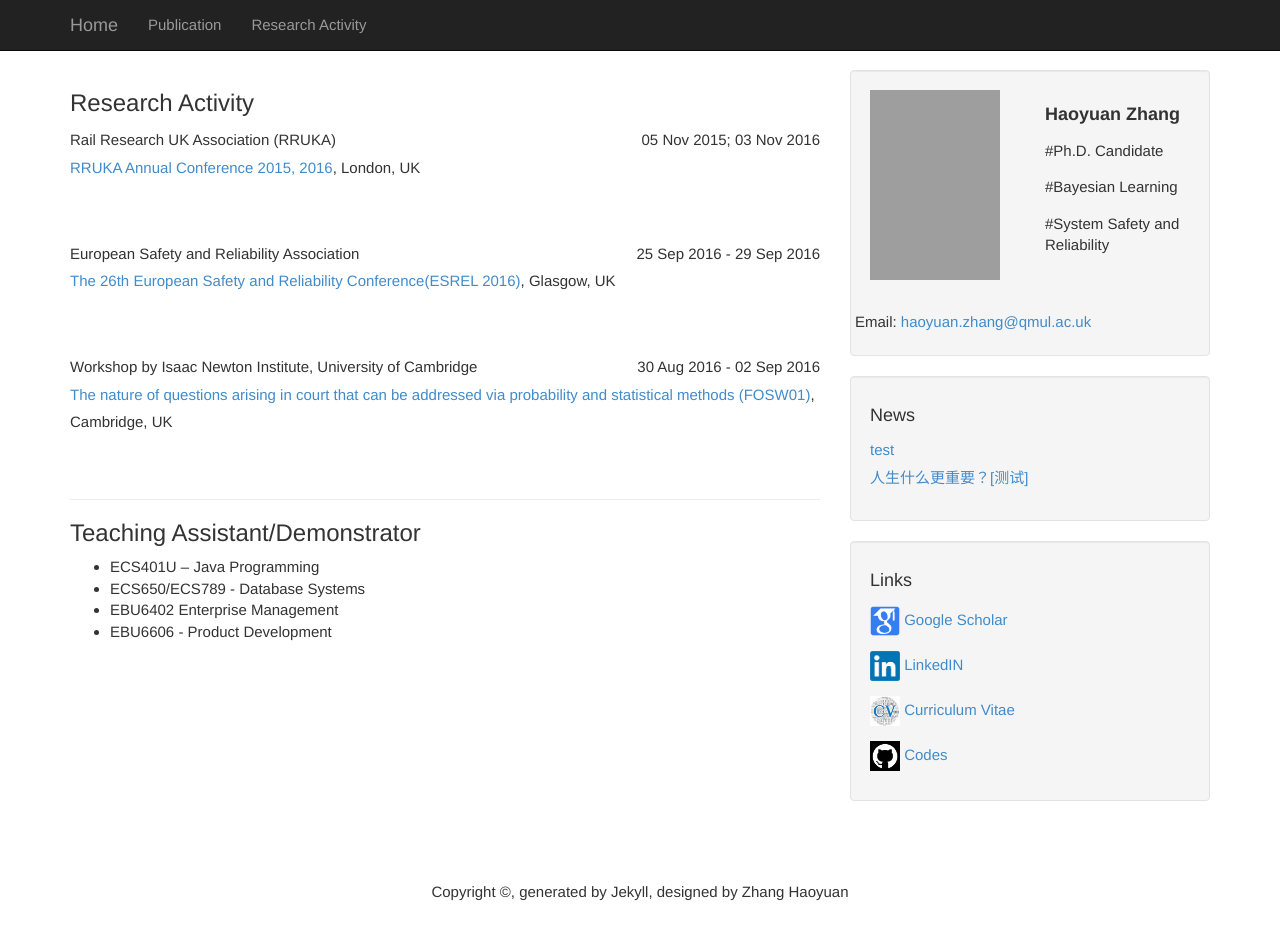
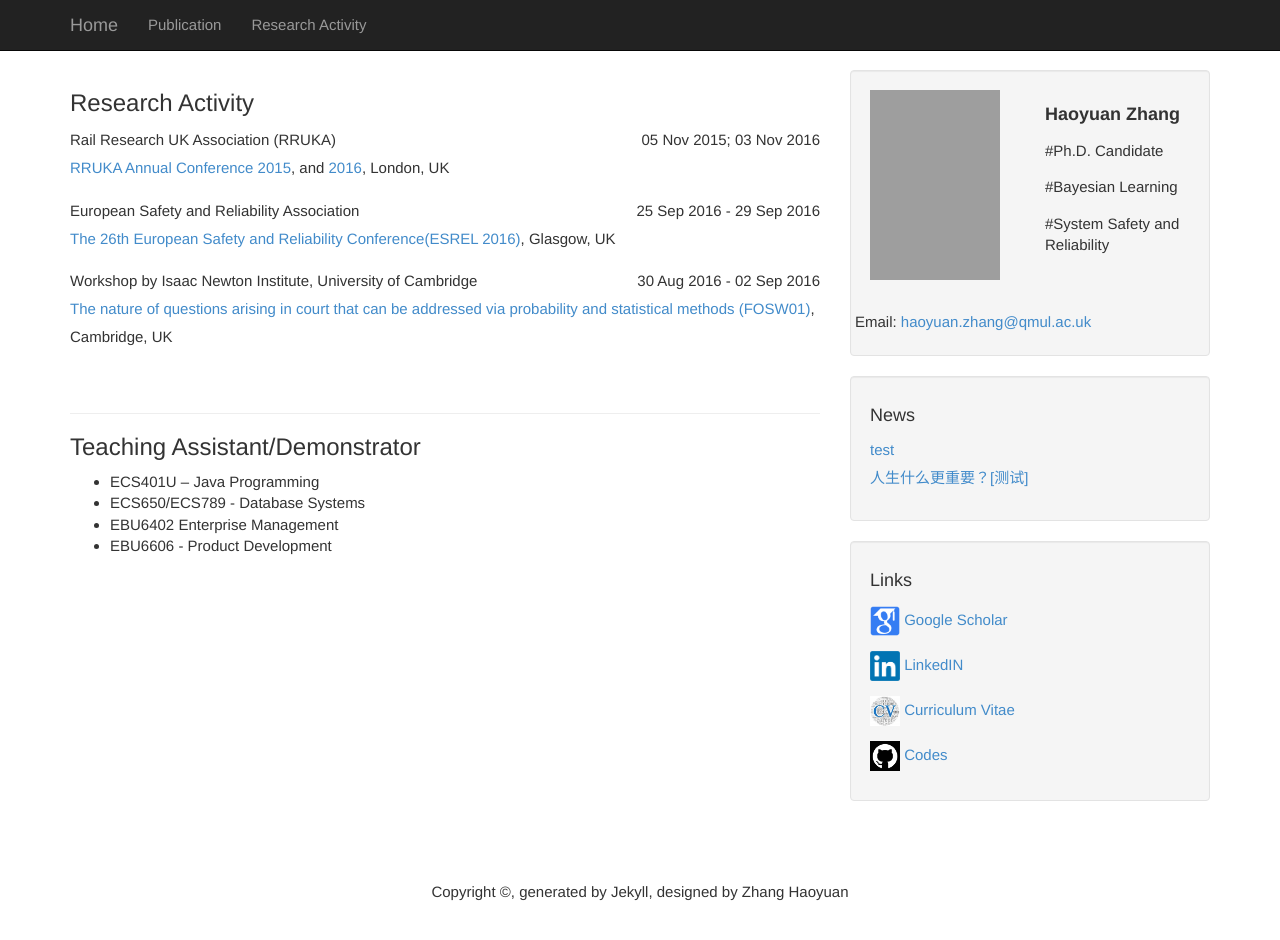
Before and after one commit to july0905/haoyuanzhang1990.github.io, a Jekyll site: the page built from researchactivity.md, in a window 1280 px wide and 953 px high. Shown: the top 940 px of the window. Built offline with Jekyll 4.4.1, drawn with Linux system fonts in a browser that asks for light colours; grey boxes are pictures that could not be loaded.

Commit message:
Update researchactivity.md

```diff
--- a/researchactivity.md
+++ b/researchactivity.md
@@ -6,17 +6,14 @@ title: "Research Activity"
 
 <p style="text-align:left;">
 Rail Research UK Association (RRUKA)<span style="float:right;">05 Nov 2015; 03 Nov 2016</span>
-<br><a href="https://www.rruka.org.uk/">RRUKA Annual Conference 2015, 2016</a>, London, UK
+<br><a href="http://www.rruka.org.uk/events/rruka-annual-conference-2015/">RRUKA Annual Conference 2015</a>, and <a href="http://www.rruka.org.uk/events/rruka-annual-conference-2016/">2016</a>, London, UK
 </p>
-<br>
-
 
 
 <p style="text-align:left;">
 European Safety and Reliability Association<span style="float:right;">25 Sep 2016 - 29 Sep 2016</span>
 <br><a href="esrel2016.org">The 26th European Safety and Reliability Conference(ESREL 2016)</a>, Glasgow, UK
 </p>
-<br>
 
 
 <p style="text-align:left;">
@@ -24,9 +21,6 @@ Workshop by Isaac Newton Institute, University of Cambridge<span style="float:ri
 <br><a href="https://www.newton.ac.uk/event/fosw01">The nature of questions arising in court that can be addressed via probability and statistical methods (FOSW01)</a>, Cambridge, UK
 </p>
 <br>
-
-
-
 
 
 
```
